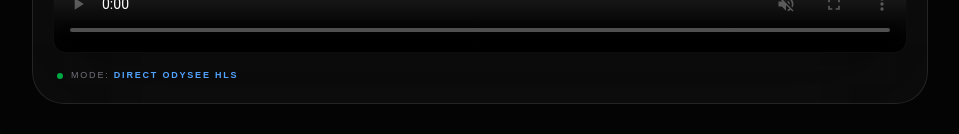
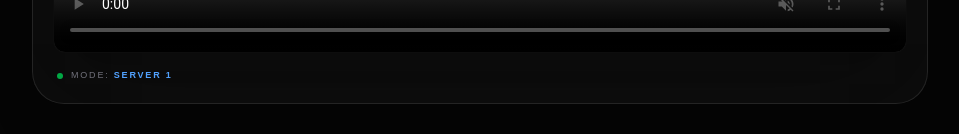
Before and after one commit to 9799krTV/my-9799kr-site, a Next.js app: page / in a window 1280 px wide. Shown: the part 663-797 px from the top of the page, without its empty margins (160-1119 px from the left). Built offline with nearby package versions, Linux system fonts and the light colour scheme.

Commit message:
style: update footer text to match selected server name

```diff
--- a/app/components/StreamPlayer.tsx
+++ b/app/components/StreamPlayer.tsx
@@ -1,7 +1,7 @@
 "use client";
 import { useState, useEffect } from 'react';
 import ReactPlayer from 'react-player';
-import Hls from 'hls.js'; // This helps play the .m3u8 link
+import Hls from 'hls.js';
 
 export default function StreamPlayer() {
   const [hasWindow, setHasWindow] = useState(false);
@@ -10,7 +10,6 @@
   useEffect(() => {
     setHasWindow(true);
 
-    // Logic to play the .m3u8 Odysee link on Server 1
     if (activeServer === 'Server 1') {
       const video = document.getElementById('odysee-player') as HTMLVideoElement;
       const videoUrl = "https://cloud.odysee.live/content/57132c5cf814dee8334362de50b72a48b0e603d5/master.m3u8";
@@ -71,10 +70,11 @@
         )}
       </div>
 
+      {/* This is the part you circled - Now it shows the Server Name */}
       <div className="flex items-center gap-2 px-1">
         <div className="w-1.5 h-1.5 bg-green-500 rounded-full animate-pulse"></div>
         <p className="text-zinc-500 text-[9px] uppercase tracking-[0.2em]">
-          Mode: <span className="text-blue-400 font-bold">{activeServer === "Server 1" ? "Direct Odysee HLS" : "Platform Embed"}</span>
+          MODE: <span className="text-blue-400 font-bold">{activeServer}</span>
         </p>
       </div>
     </div>
```
